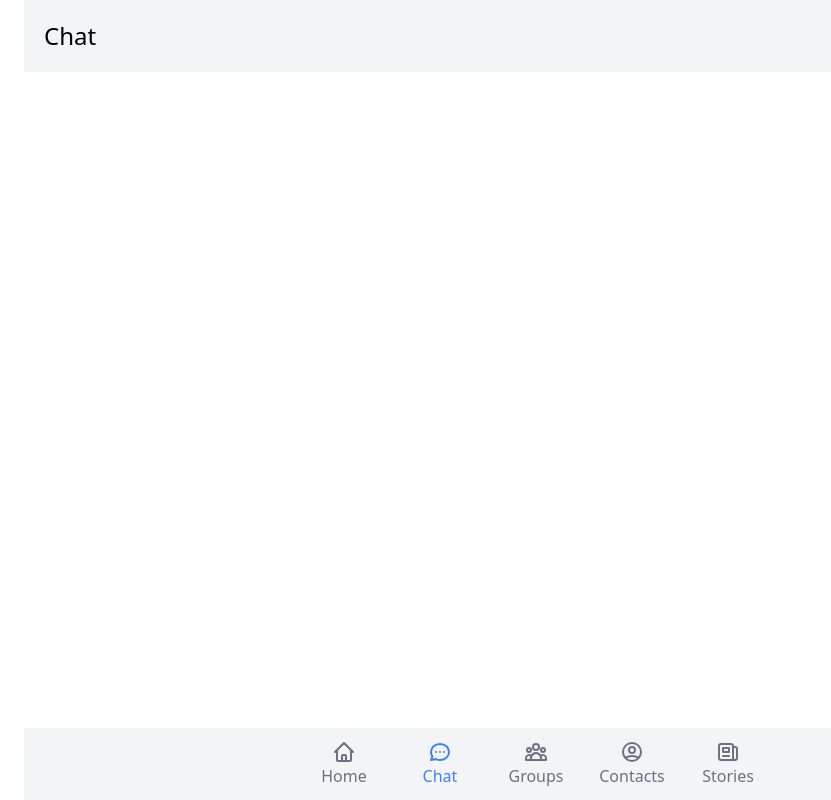
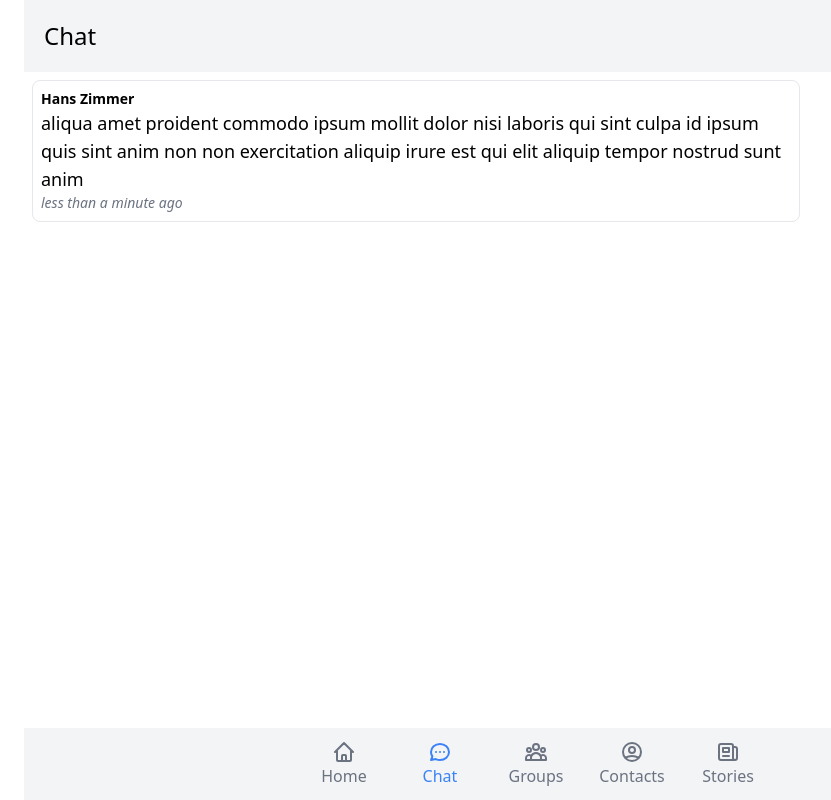
Before and after one commit to kevinkeckeis/chat, a React (Create React App) app: page /chats/L_ug0Vvzp8Cyd1GRVe_G4 in a window 1280 px wide. Shown: the whole page, without its empty margins (104-935 px from the left). Built offline with nearby package versions, Linux system fonts and the light colour scheme; what chance would draw is missing.

Commit message:
add chat feature with mock data

```diff
--- a/package.json
+++ b/package.json
@@ -10,6 +10,7 @@
     "@testing-library/user-event": "^13.5.0",
     "chance": "^1.1.8",
     "date-fns": "^2.28.0",
+    "lorem-ipsum": "^2.0.8",
     "nanoid": "^4.0.0",
     "react": "^18.2.0",
     "react-dom": "^18.2.0",
--- /dev/null
+++ b/src/components/ChatItem.js
@@ -0,0 +1,43 @@
+import React from 'react';
+import { selectFullnameByContactId } from '../features/contacts/contactsSlice';
+import { useSelector } from 'react-redux';
+import { formatDistance } from 'date-fns';
+
+const ChatItem = ({ chat }) => {
+  const fullname = useSelector(selectFullnameByContactId(chat.userId));
+
+  const message = () => {
+    if (!chat.isResponse) {
+      return (
+        <div className='flex'>
+          <div className='m-2 p-2 border rounded-lg basis-9/12 flex-initial'>
+            <p className='text-sm font-bold'>{fullname}</p>
+            <p className='text-lg'>{chat.message}</p>
+            <p className='text-sm italic text-gray-500'>
+              {formatDistance(chat.sendAt, new Date(), {
+                addSuffix: true,
+              })}
+            </p>
+          </div>
+        </div>
+      );
+    } else {
+      return (
+        <div className='flex justify-end'>
+          <div className='m-2 p-2 border rounded-lg basis-9/12 flex-initial self-end'>
+            <p className='text-lg'>{chat.message}</p>
+            <p className='text-sm italic text-gray-500'>
+              {formatDistance(chat.sendAt, new Date(), {
+                addSuffix: true,
+              })}
+            </p>
+          </div>
+        </div>
+      );
+    }
+  };
+
+  return <div className=''>{message()}</div>;
+};
+
+export default ChatItem;
--- a/src/features/chats/Chat.js
+++ b/src/features/chats/Chat.js
@@ -1,11 +1,16 @@
 import { useParams } from 'react-router-dom';
 import { useSelector } from 'react-redux';
-import { selectUniqUserIds } from './chatsSlice';
+import { selectMessagesByUserId } from './chatsSlice';
+import ChatItem from '../../components/ChatItem';
 
 const Chat = () => {
-  const contactIds = useParams(selectUniqUserIds);
+  const { contactId } = useParams();
+  const chatsByUserId = useSelector(selectMessagesByUserId(contactId));
 
-  return <div></div>;
+  const chats = chatsByUserId.map((chat) => (
+    <ChatItem key={chat.id} chat={chat} />
+  ));
+  return <div className='flex flex-col'>{chats}</div>;
 };
 
 export default Chat;
--- a/src/features/chats/ChatList.js
+++ b/src/features/chats/ChatList.js
@@ -11,7 +11,7 @@ const ChatList = () => {
   const contactItems = contacts.map((contact) => (
     <ContactItem key={contact.id} contact={contact} />
   ));
-  return <ul className='list-none'>{contactItems}</ul>;
+  return <ul className='flex flex-col'>{contactItems}</ul>;
 };
 
 export default ChatList;
--- a/src/features/chats/chatsSlice.js
+++ b/src/features/chats/chatsSlice.js
@@ -1,20 +1,55 @@
 const { createSlice } = require('@reduxjs/toolkit');
+const { subHours, subMinutes, subSeconds } = require('date-fns');
+const LoremIpsum = require('lorem-ipsum').LoremIpsum;
+
+const lorem = new LoremIpsum({
+  sentencesPerParagraph: {
+    max: 8,
+    min: 4,
+  },
+  wordsPerSentence: {
+    max: 16,
+    min: 4,
+  },
+});
+
+const genSendDate = (hours = 0, minutes = 0, seconds = 0) => {
+  const date = new Date();
+  const dateSub = subSeconds(
+    subMinutes(subHours(date, hours), minutes),
+    seconds
+  );
+  return dateSub;
+};
 
 const initialState = [
   {
+    id: '57UMUAUh4GK7G10U8PWmt',
     userId: 'exfySSspI5NVaXNMYpWir',
-    message: 'Hey, how are you?',
+    message: lorem.generateWords(20),
+    sendAt: genSendDate(1, 0, 10),
     isResponse: false,
   },
   {
+    id: '4UmTitqwQuD6Dav-uFpvt',
     userId: 'exfySSspI5NVaXNMYpWir',
-    message: 'i feel great! how about you?',
+    message: lorem.generateWords(10),
+    sendAt: genSendDate(0, 0, 10),
     isResponse: true,
   },
   {
+    id: 'CHOPlmL6hJvZFT2BD3wPa-uFpvt',
+    userId: 'exfySSspI5NVaXNMYpWir',
+    message: lorem.generateWords(20),
+    sendAt: genSendDate(0, 0, 10),
+    isResponse: false,
+  },
+  {
+    id: 'cXPrr6q8xQSbiLkipwS7a',
     userId: 'L_ug0Vvzp8Cyd1GRVe_G4',
-    message: 'Hey how are you?',
-    isResponse: true,
+    message: lorem.generateWords(30),
+    sendAt: genSendDate(0, 0, 10),
+    isResponse: false,
   },
 ];
 
@@ -37,3 +72,9 @@ export const selectUniqUserIds = (state) => {
     return prev;
   }, []);
 };
+
+export const selectMessagesByUserId = (userId) => (state) => {
+  return state.chats.filter((chat) => chat.userId === userId);
+};
+
+export const selectLastMessageById = (state) => {};
--- a/src/features/contacts/contactsSlice.js
+++ b/src/features/contacts/contactsSlice.js
@@ -33,3 +33,7 @@ export const selectUsersByIds = (arrayIds) => (state) => {
     state.contacts.find((contacts) => id === contacts.id)
   );
 };
+
+export const selectFullnameByContactId = (contactId) => (state) => {
+  return state.contacts.find((contact) => contact.id === contactId).fullname;
+};
```
Also changed, not shown: 1 other file (tests, documents, lock files or other folders).
